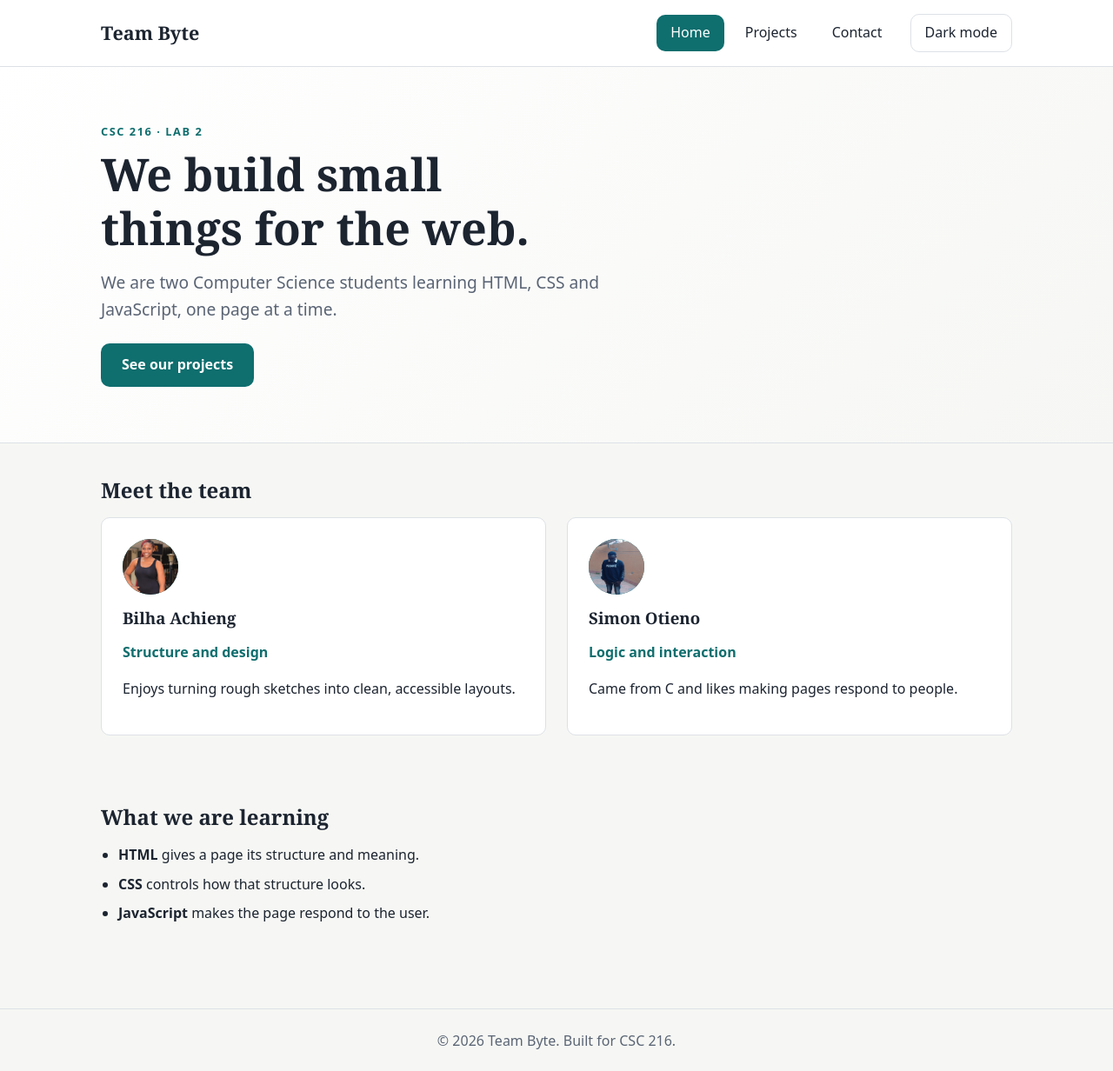
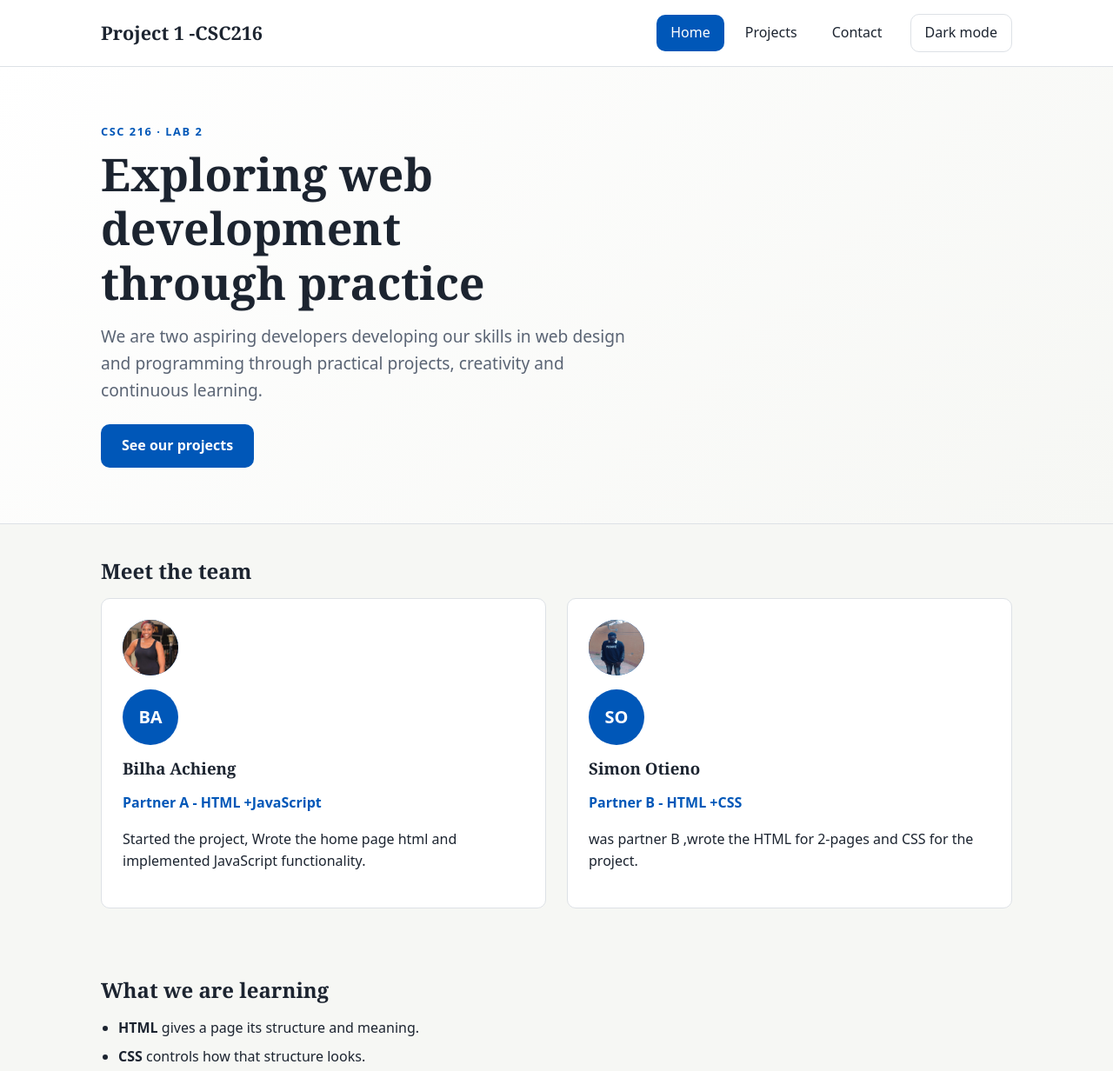
Before and after one commit to Bilha19/Team-website1, a plain HTML site: page team-website/index.html in a window 1280 px wide. Shown: the top 1232 px of the page at 87% size. Drawn offline with Linux system fonts and the light colour scheme.

Commit message:
the personalisation part

```diff
--- a/team-website/css/styles.css
+++ b/team-website/css/styles.css
@@ -9,8 +9,8 @@
   --color-surface: #ffffff;
   --color-text: #1c2430;
   --color-muted: #5a6474;
-  --color-primary: #0f6e6e;
-  --color-primary-dark: #0a5050;
+  --color-primary: #0057B8;
+  --color-primary-dark: #003B80;
   --color-on-primary: #ffffff;
   --color-border: #dde1e6;
   --color-error: #b3261e;
@@ -34,8 +34,8 @@ body.dark {
   --color-surface: #1a212b;
   --color-text: #e7ebf0;
   --color-muted: #a2abb9;
-  --color-primary: #4fc1c1;
-  --color-primary-dark: #83d8d8;
+  --color-primary: #60A5FA;
+  --color-primary-dark: #93C5FD;
   --color-on-primary: #0b1f1f;
   --color-border: #2b3340;
   --color-error: #ff8a80;
@@ -301,6 +301,16 @@ img {
   border-radius: var(--radius);
   background-color: var(--color-surface);
 }
+/* Extension challenge: Project card hover animation */
+
+.card {
+  transition: transform 0.3s ease, box-shadow 0.3s ease;
+}
+
+.card:hover {
+  transform: translateY(-8px);
+  box-shadow: 0 8px 20px rgba(0, 0, 0, 0.15);
+}
 
 .avatar {
   display: grid;
--- a/team-website/index.html
+++ b/team-website/index.html
@@ -3,8 +3,8 @@
 <head>
   <meta charset="UTF-8">
   <meta name="viewport" content="width=device-width, initial-scale=1.0">
-  <meta name="description" content="Team Byte: a CSC 216 web development pair.">
-  <title>Home | Team Byte</title>
+  <meta name="description" content="Project 1 -CSC216: a CSC 216 web development pair.">
+  <title>Home | Project 1 -CSC216</title>
   <link rel="stylesheet" href="css/styles.css">
   <script src="js/script.js" defer></script>
 </head>
@@ -13,7 +13,7 @@
 
   <header class="site-header">
     <div class="container header-inner">
-      <a class="logo" href="index.html">Team Byte</a>
+      <a class="logo" href="index.html">Project 1 -CSC216</a>
       <button class="nav-toggle" type="button" aria-expanded="false" aria-controls="site-nav">Menu</button>
       <nav id="site-nav" class="site-nav" aria-label="Main">
         <ul>
@@ -30,8 +30,8 @@
     <section class="hero">
       <div class="container">
         <p class="eyebrow">CSC 216 · Lab 2</p>
-        <h1>We build small things for the web.</h1>
-        <p class="lead">We are two Computer Science students learning HTML, CSS and JavaScript, one page at a time.</p>
+        <h1>Exploring web development through practice</h1>
+        <p class="lead">We are two aspiring developers developing our skills in web design and programming through practical projects, creativity and continuous learning.</p>
         <a class="button" href="projects.html">See our projects</a>
       </div>
     </section>
@@ -43,16 +43,18 @@
 
     <article class="card">
       <img src="images/bilha.jpeg" alt="Bilha Achieng" class="avatar">
+      <div class="avatar" aria-hidden="true">BA</div>
       <h3>Bilha Achieng</h3>
-      <p class="role">Structure and design</p>
-      <p>Enjoys turning rough sketches into clean, accessible layouts.</p>
+      <p class="role">Partner A - HTML +JavaScript</p>
+      <p>Started the project, Wrote the home page html and implemented JavaScript functionality.</p>
     </article>
 
     <article class="card">
       <img src="images/lussier.jpeg" alt="Simon Otieno" class="avatar">
+      <div class="avatar" aria-hidden="true">SO</div>
       <h3>Simon Otieno</h3>
-      <p class="role">Logic and interaction</p>
-      <p>Came from C and likes making pages respond to people.</p>
+      <p class="role">Partner B - HTML +CSS</p>
+      <p>was partner B ,wrote the HTML for 2-pages and CSS for the project.</p>
     </article>
 
   </div>
@@ -70,7 +72,7 @@
 
   <footer class="site-footer">
     <div class="container">
-      <p>© <span id="year">2026</span> Team Byte. Built for CSC 216.</p>
+      <p>© <span id="year">2026</span> Project 1 -CSC216. Built for CSC 216.</p>
     </div>
   </footer>
 </body>
--- a/team-website/js/script.js
+++ b/team-website/js/script.js
@@ -50,13 +50,15 @@ if (themeToggle) {
 const projects = [
   { title: 'Personal landing page', category: 'html', description: 'A single semantic HTML page with headings, lists and links.' },
   { title: 'Responsive card grid', category: 'css', description: 'A layout that goes from one column on phones to three on laptops.' },
+  { title: "Git and GitHub Practice",category: "git",description: "A project demonstrating version control, repository management and collaboration using Git and GitHub."},
   { title: 'Tip calculator', category: 'js', description: 'Reads two inputs and updates the total as you type.' },
   { title: 'Accessible contact form', category: 'html', description: 'Labelled fields, helpful errors and keyboard-friendly controls.' },
   { title: 'Dark mode toggle', category: 'js', description: 'Switches the colour theme and remembers the choice.' },
+  {title: "Personal Portfolio",category: "web",description: "A personal website showcasing my skills, interests and web development projects."},
   { title: 'Flexbox navigation bar', category: 'css', description: 'A header that collapses into a menu button on small screens.' }
 ];
 
-const categoryNames = { html: 'HTML', css: 'CSS', js: 'JavaScript' };
+const categoryNames = { html: 'HTML', css: 'CSS', js: 'JavaScript', git: 'Git', web: 'Web' };
 
 const projectList = document.querySelector('#project-list');
 const projectCount = document.querySelector('#project-count');
```
Also changed, not shown: team-website/contact.html (+4 -4 lines), team-website/projects.html (+6 -4 lines), 1 other file.
